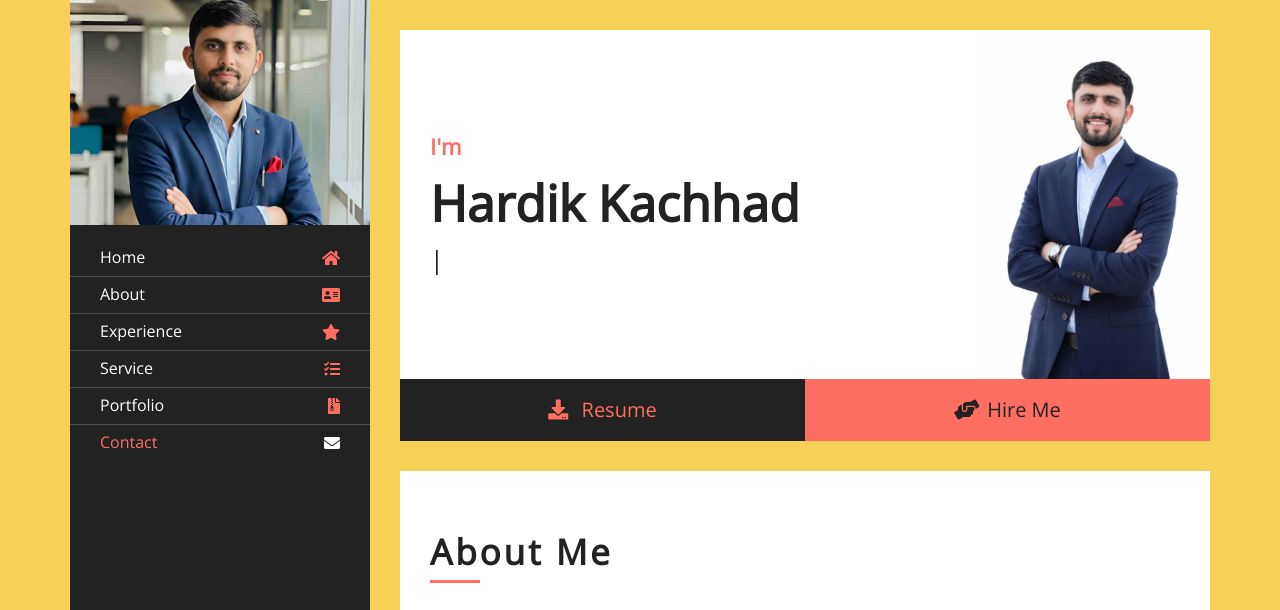
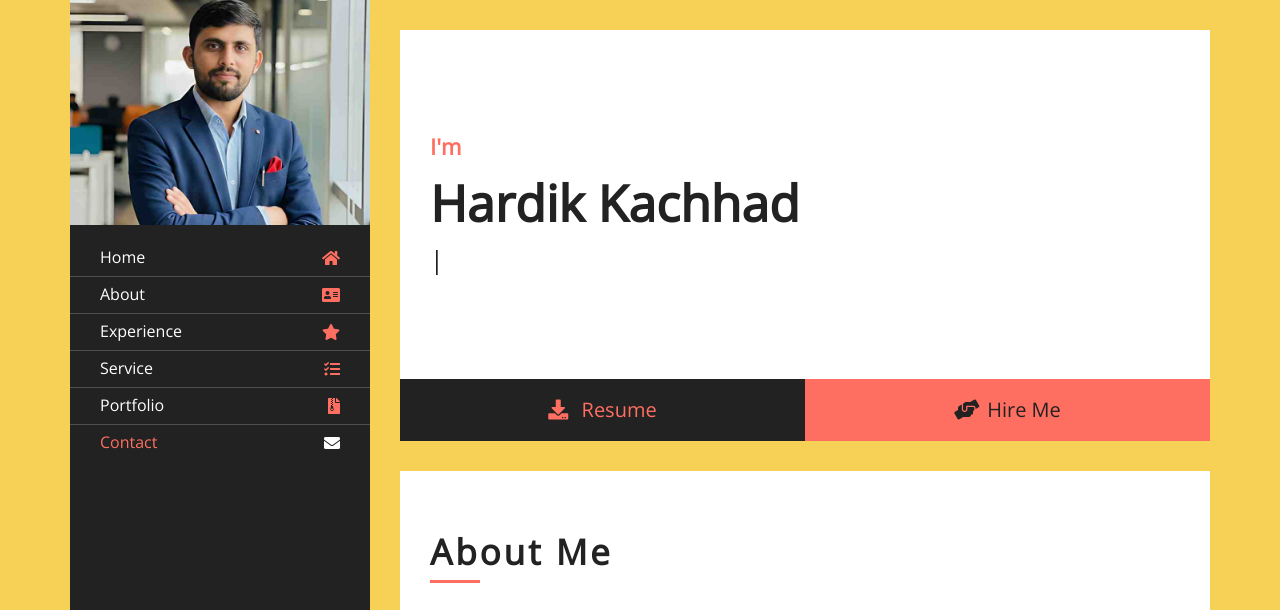
Before and after one commit to hardikkachhad/hardikkachhad.github.io, a plain HTML site: page index.html in a window 1280 px wide. Shown: the top 610 px of the page. Drawn offline with nearby package versions, Linux system fonts and the light colour scheme.

Commit message:
Remove image URL from header content background
Fix background property by removing image URL.

```diff
--- a/css/style.css
+++ b/css/style.css
@@ -314,7 +314,7 @@ a:focus {
 
 .header .content-inner {
     padding: 100px 30px;
-    background: url(../img/abcd.jpeg) right bottom no-repeat;
+
     background-size: contain;
 }
 
```
